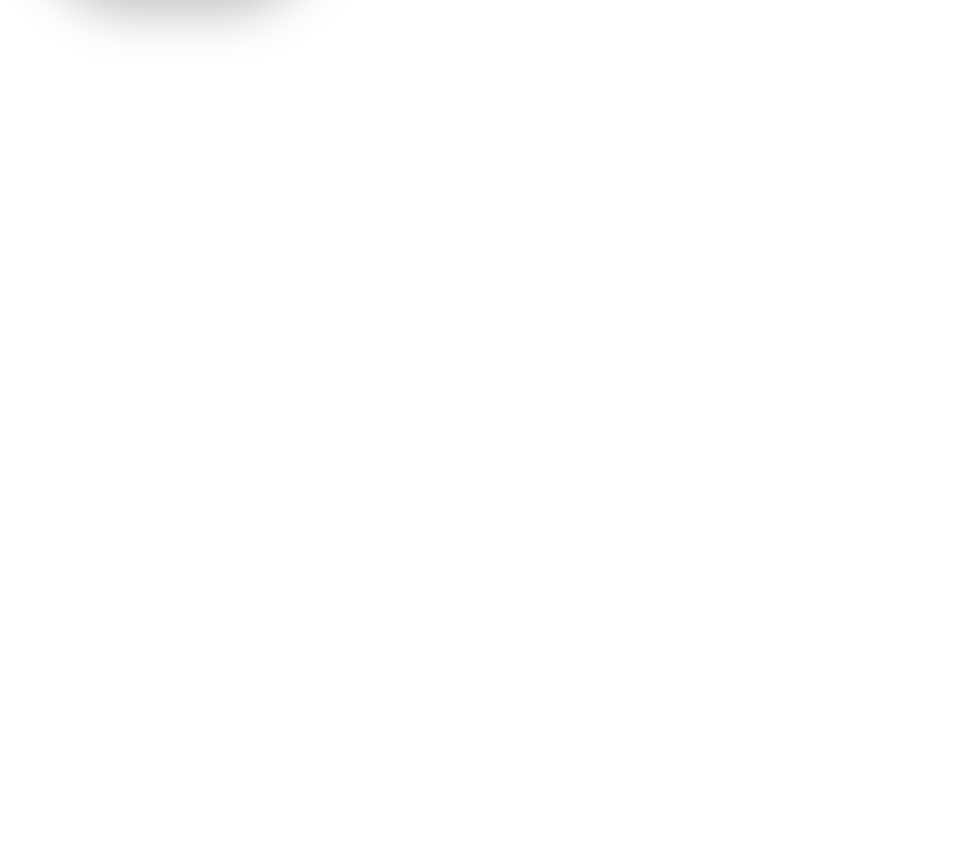
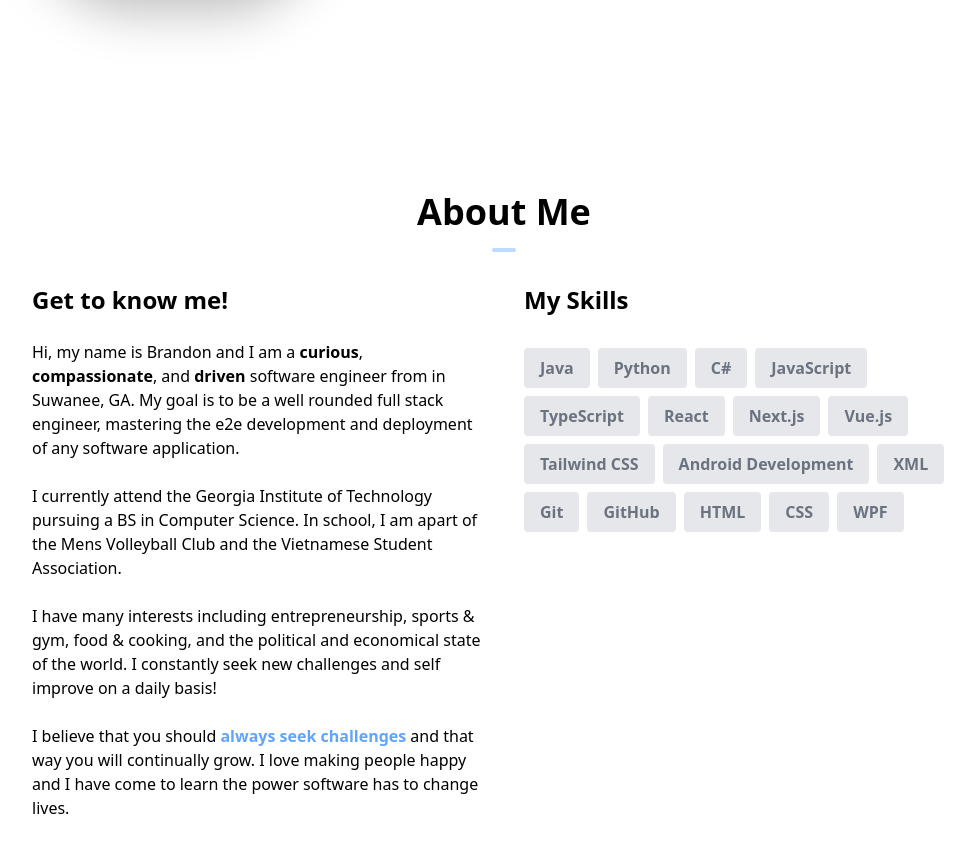
Before and after one commit to iphonecats/Bho-Portfolio, a Next.js app in the folder bho-portfolio/: page / in a window 1280 px wide. Shown: the part 363-1216 px from the top of the page, without its empty margins (136-1111 px from the left). Before the commit the page ends 800 px from the top, so only its background shows below. Built offline with nearby package versions, Linux system fonts and the light colour scheme.

Commit message:
About Section

```diff
--- /dev/null
+++ b/bho-portfolio/src/app/components/AboutSection.tsx
@@ -0,0 +1,88 @@
+import React from "react"
+import Image from "next/image"
+
+const skills = [
+  { skill: "Java" },
+  { skill: "Python" },
+  { skill: "C#" },
+  { skill: "JavaScript" },
+  { skill: "TypeScript" },
+  { skill: "React" },
+  { skill: "Next.js" },
+  { skill: "Vue.js" },
+  { skill: "Tailwind CSS" },
+  { skill: "Android Development" },
+  { skill: "XML" },
+  { skill: "Git" },
+  { skill: "GitHub" },
+  { skill: "HTML" },
+  { skill: "CSS" },
+  { skill: "WPF" },
+]
+
+const AboutSection = () => {
+  return (
+    <section id="about">
+      <div className="my-12 pb-12 md:pt-16 md:pb-48">
+        <h1 className="text-center font-bold text-4xl">
+          About Me
+          <hr className="w-6 h-1 mx-auto my-4 bg-blue-200 border-0 rounded"></hr>
+        </h1>
+
+        <div className="flex flex-col space-y-10 items-stretch justify-center align-top md:space-x-10 md:space-y-0 md:p-4 md:flex-row md:text-left">
+          <div className="md:w-1/2 ">
+            <h1 className="text-center text-2xl font-bold mb-6 md:text-left">
+              Get to know me!
+            </h1>
+            <p>
+              Hi, my name is Brandon and I am a{" "}
+              <span className="font-bold">{" curious"}</span>,
+              <span className="font-bold">{" compassionate"}</span>, and
+              <span className="font-bold">{" driven"}</span> software engineer
+              from in Suwanee, GA. My goal is to be a well rounded full stack engineer, mastering
+              the e2e development and deployment of any software application.
+            </p>
+            <br />
+            <p>
+              I currently attend the Georgia Institute of Technology
+              pursuing a BS in Computer Science. In school, I am apart of the Mens Volleyball Club and
+              the Vietnamese Student Association.
+            </p>
+            <br />
+            <p>
+              I have many interests including entrepreneurship, sports & gym, food & cooking, and the
+              political and economical state of the world. I constantly seek new challenges and self improve
+              on a daily basis!
+            </p>
+            <br />
+            <p>
+              I believe that you should{" "}
+              <span className="font-bold text-blue-400">
+                always seek challenges
+              </span>{" "}
+              and that way you will continually grow. I love making people happy and
+              I have come to learn the power software has to change lives.
+            </p>
+          </div>
+          <div className="text-center md:w-1/2 md:text-left">
+            <h1 className="text-2xl font-bold mb-6">My Skills</h1>
+            <div className="flex flex-wrap flex-row justify-center z-10 md:justify-start">
+              {skills.map((item, idx) => {
+                return (
+                  <p
+                    key={idx}
+                    className="bg-gray-200 px-4 py-2 mr-2 mt-2 text-gray-500 rounded font-semibold"
+                  >
+                    {item.skill}
+                  </p>
+                )
+              })}
+            </div>
+          </div>
+        </div>
+      </div>
+    </section>
+  )
+}
+
+export default AboutSection
--- a/bho-portfolio/src/app/components/HomeSection.tsx
+++ b/bho-portfolio/src/app/components/HomeSection.tsx
@@ -21,7 +21,7 @@
                 <h1 className="text-4xl font-bold mt-6 md:mt-0 md:text-7xl">Hi, I&#39;m Brandon!</h1>
                 <p className="text-lg mt-4 mb-6 md:text-2xl">
                     I&#39;m a{" "}
-                    <span className="font-semibold text-teal-600">
+                    <span className="font-semibold text-blue-400">
                     Software Engineer{" "}
                     </span>
                     based in Atlanta, GA. Working on meaningful projects
--- a/bho-portfolio/src/app/components/NavBar.tsx
+++ b/bho-portfolio/src/app/components/NavBar.tsx
@@ -35,7 +35,7 @@
     const pathname = usePathname()
 
     return (
-        <header className="w-full mx-auto  px-4 sm:px-20 fixed top-0 z-50 shadow bg-purple-100">
+        <header className="w-full mx-auto  px-4 sm:px-20 fixed top-0 z-50 shadow bg-blue-200">
             <div className="justify-between md:item-center md:flex">
                 <div>
                     <div className="flex items-center justify-between py-3 md:py-5 md:block">
--- a/bho-portfolio/src/app/page.tsx
+++ b/bho-portfolio/src/app/page.tsx
@@ -1,10 +1,11 @@
 import HomeSection from "./components/HomeSection"
-import Image from "next/image"
+import AboutSection from "./components/AboutSection"
 
 export default function Home() {
   return (
     <main className="mx-auto max-w-3xl px-4 sm:px-6 md:max-w-5xl">
       <HomeSection />
+      <AboutSection />
     </main>
   )
 }
```
Also changed, not shown: bho-portfolio/.eslintrc.json.
